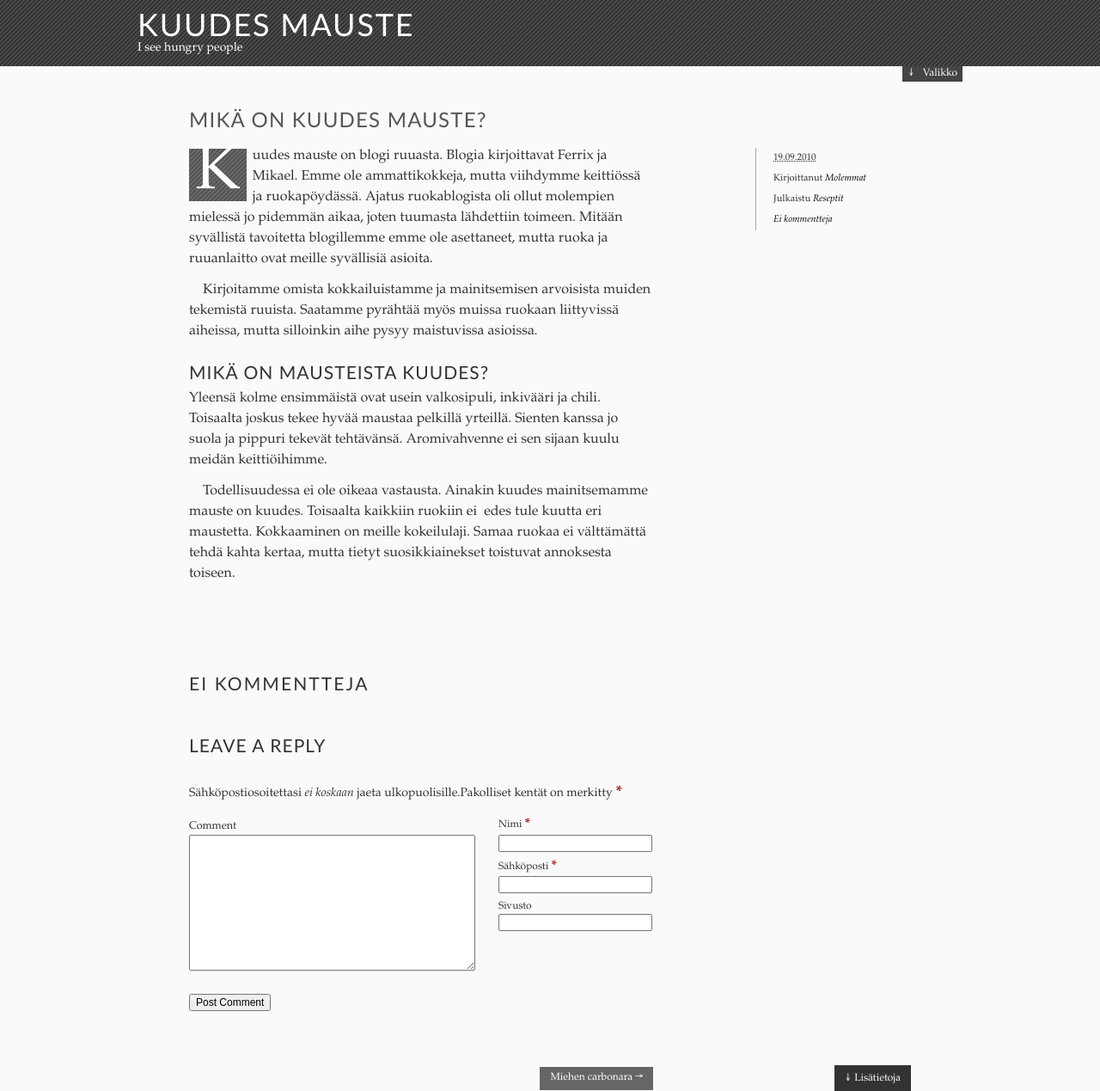
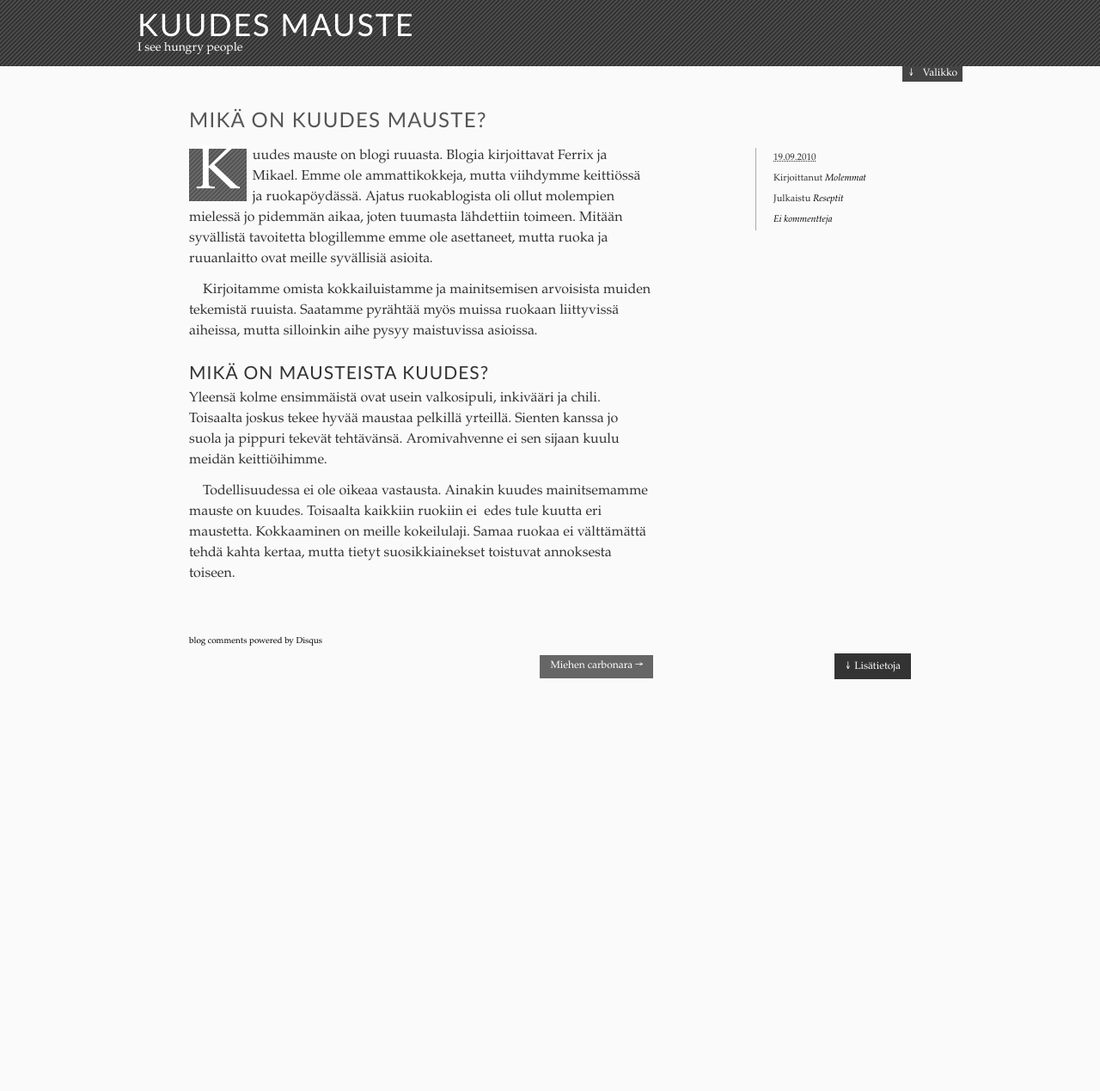
Before and after one commit to ferrix/kuudesmauste, a Jekyll site: the page built from _posts/2010-09-19-mika-on-kuudes-mauste.md, in a window 1280 px wide. Shown: the whole page at 86% size. Built offline with Jekyll 4.4.1, drawn with Linux system fonts in a browser that asks for light colours; comment, search, counter and statistics services are not loaded; after the commit the page ends 900 px from its top, so only the background shows below that.

Commit message:
Use disqus for comments

```diff
--- a/_config.yml
+++ b/_config.yml
@@ -5,3 +5,6 @@ exclude: ["CNAME", "README.md"]
 
 title: Kuudes mauste
 tagline: I see hungry people
+
+disqus:
+  shortname: kuudesmauste
--- /dev/null
+++ b/_includes/comments
@@ -0,0 +1,13 @@
+<div id="disqus_thread"></div>
+<script type="text/javascript">
+    var disqus_shortname = '{{ site.disqus.shortname }}';
+    (function() {
+        var dsq = document.createElement('script');
+        dsq.type = 'text/javascript';
+        dsq.async = 'true';
+        dsq.src = 'http://' + disqus_shortname + '.disqus.com/embed.js';
+        (document.getElementsByTagName('head')[0] || document.getElementsByTagName('body')[0]).appendChild(dsq);
+    })();
+</script>
+<noscript>Please enable JavaScript to view the <a href="http://disqus.com/?ref_noscript">comments powered by Disqus.</a></noscript>
+<a href="http://disqus.com" class="dsq-brlink">blog comments powered by <span class="logo-disqus">Disqus</span></a>
--- a/_layouts/post.html
+++ b/_layouts/post.html
@@ -23,29 +23,9 @@ theme: the-erudite
                 {% if page.next %}<div class="nav-next"><a href="{{ page.next.url }}" rel="next">{{ page.next.title }} <span class="meta-nav">&rarr;</span></a></div>{% endif %}
             </div>
 
-            <div id="comments">
-                <h4>Ei kommentteja</h4>
-                <div id="respond">
-                    <h3 id="reply-title">Leave a Reply <small><a rel="nofollow" id="cancel-comment-reply-link" href="/2010/09/25/aurakanaa-salaattipedilla/#respond" style="display:none;">Cancel reply</a></small></h3>
-                    <form action="/wp-comments-post.php" method="post" id="commentform">
-                        <p id="comment-notes">Sähköpostiosoitettasi <em>ei koskaan</em> jaeta ulkopuolisille.Pakolliset kentät on merkitty <span class="required">*</span></p>
-                        <div class="user-info">
-                            <div class="form-label"><label for="author">Nimi</label> <span class="required">*</span></div>
-                            <div class="form-input"><input id="author" name="author" class="text" type="text" value="" size="30" /></div>
-                            <div class="form-label"><label for="email">Sähköposti</label> <span class="required">*</span></div>
-                            <div class="form-input"><input id="email" name="email" class="text" type="text" value="" size="30" /></div>
-                            <div class="form-label"><label for="url">Sivusto</label></div>
-                            <div class="form-input"><input id="url" name="url" class="text" type="text" value="" size="30" /></div>
-                        </div>
-                        <p class="comment-form-comment"><label for="comment">Comment</label><textarea id="comment" name="comment" cols="45" rows="8" aria-required="true"></textarea></p>
-                        <p class="form-submit">
-                            <input name="submit" type="submit" id="submit" value="Post Comment" />
-                            <input type='hidden' name='comment_parent' id='comment_parent' value='0' />
-                        </p>
-                        <p style="display: none;"><input type="hidden" id="akismet_comment_nonce" name="akismet_comment_nonce" value="69adb96ab5" /></p>
-                    </form>
-                </div><!-- #respond -->
+            <div id="respond">
+                {% include comments %}
+            </div><!-- #respond -->
 
-            </div><!-- #comments -->
 
 {% include the-erudite/footer.html %}
```
